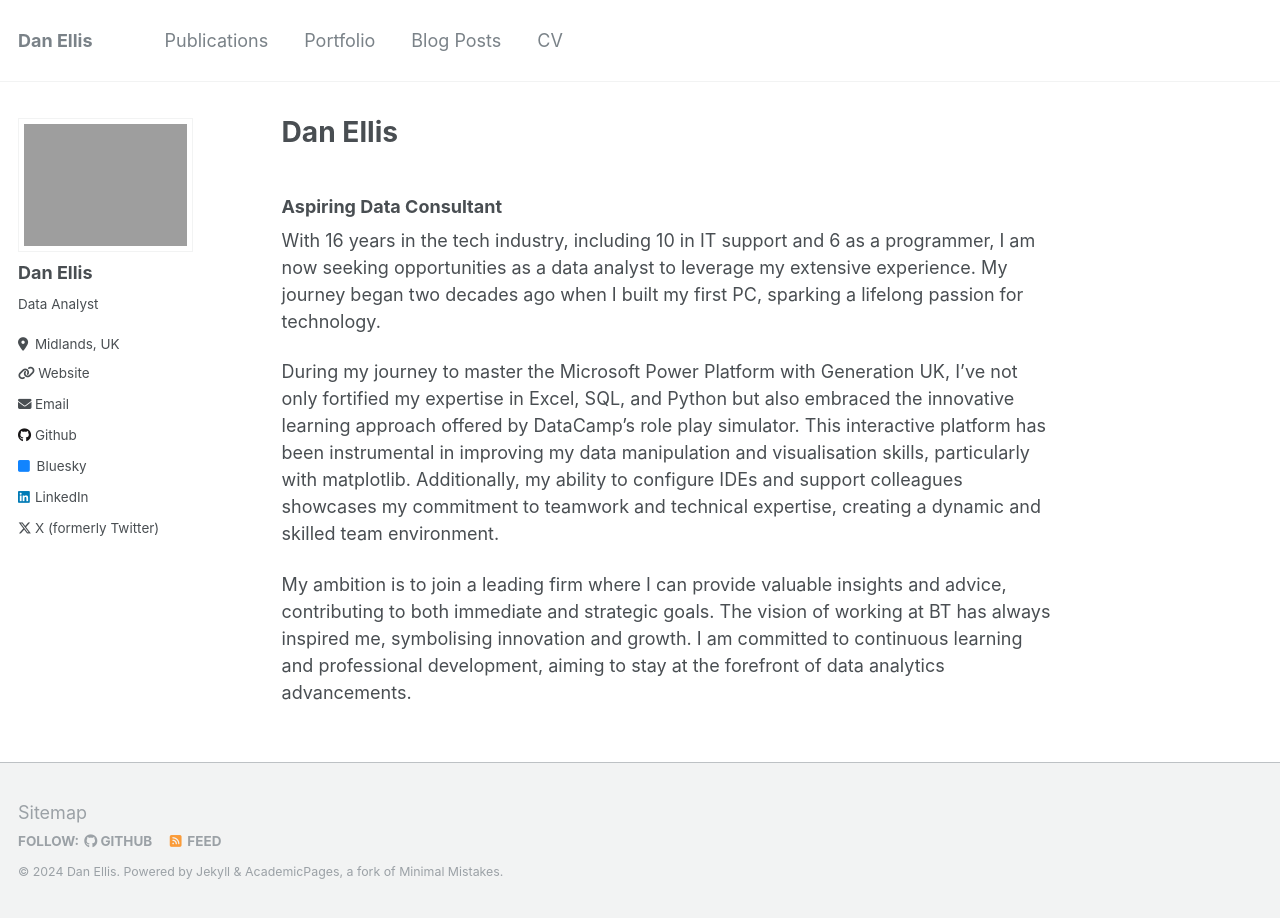
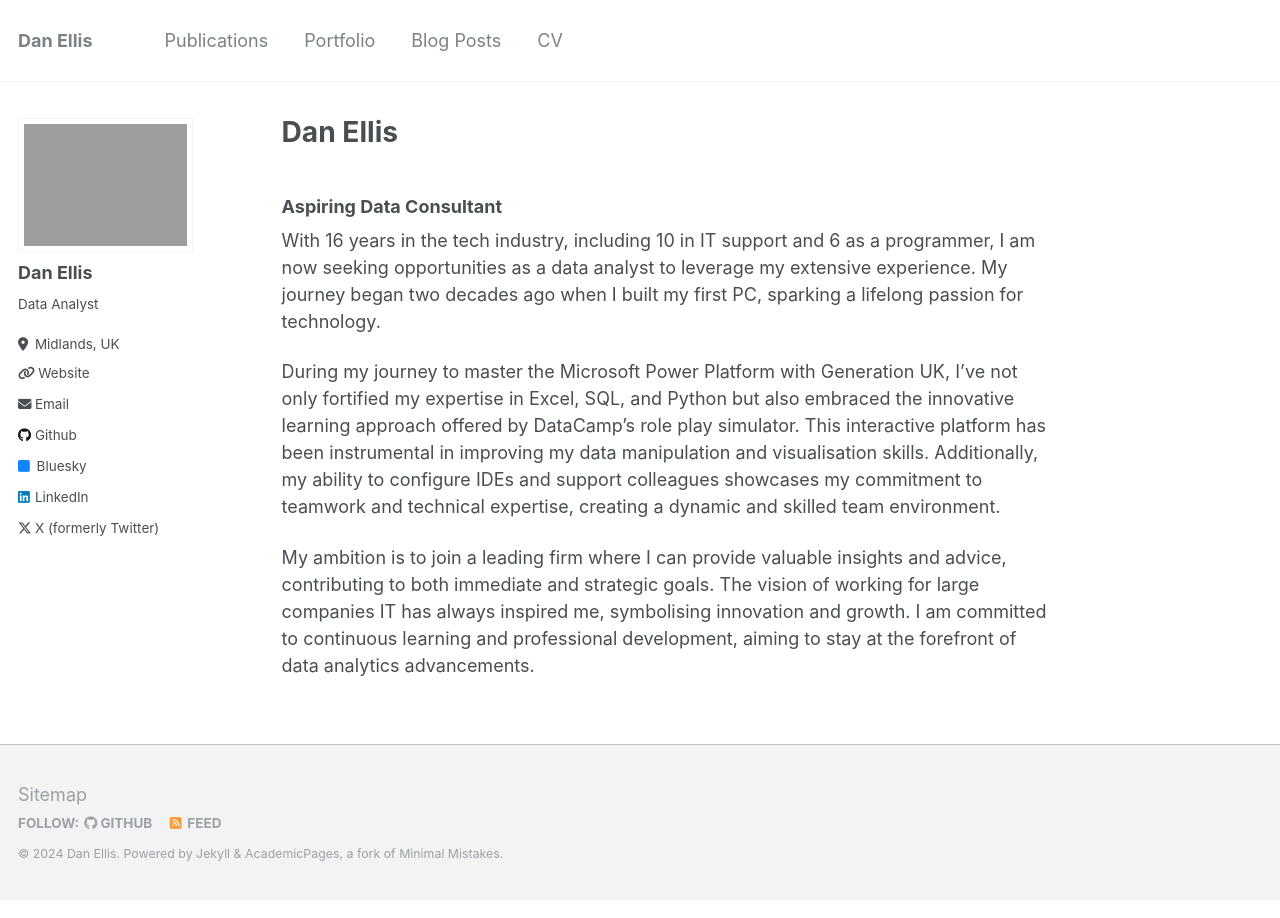
Before and after one commit to danellisprojects/danellisprojects.github.io, a Jekyll site: the page built from _pages/about.md, in a window 1280 px wide. Built offline with Jekyll 4.4.1, drawn with Linux system fonts in a browser that asks for light colours.

Commit message:
Update about.md

```diff
--- a/_pages/about.md
+++ b/_pages/about.md
@@ -11,6 +11,6 @@
 
 With 16 years in the tech industry, including 10 in IT support and 6 as a programmer, I am now seeking opportunities as a data analyst to leverage my extensive experience. My journey began two decades ago when I built my first PC, sparking a lifelong passion for technology.
 
-During my journey to master the Microsoft Power Platform with Generation UK, I’ve not only fortified my expertise in Excel, SQL, and Python but also embraced the innovative learning approach offered by DataCamp’s role play simulator. This interactive platform has been instrumental in improving my data manipulation and visualisation skills, particularly with matplotlib. Additionally, my ability to configure IDEs and support colleagues showcases my commitment to teamwork and technical expertise, creating a dynamic and skilled team environment.
+During my journey to master the Microsoft Power Platform with Generation UK, I’ve not only fortified my expertise in Excel, SQL, and Python but also embraced the innovative learning approach offered by DataCamp’s role play simulator. This interactive platform has been instrumental in improving my data manipulation and visualisation skills. Additionally, my ability to configure IDEs and support colleagues showcases my commitment to teamwork and technical expertise, creating a dynamic and skilled team environment.
 
-My ambition is to join a leading firm where I can provide valuable insights and advice, contributing to both immediate and strategic goals. The vision of working at BT has always inspired me, symbolising innovation and growth. I am committed to continuous learning and professional development, aiming to stay at the forefront of data analytics advancements.
+My ambition is to join a leading firm where I can provide valuable insights and advice, contributing to both immediate and strategic goals. The vision of working for large companies IT has always inspired me, symbolising innovation and growth. I am committed to continuous learning and professional development, aiming to stay at the forefront of data analytics advancements.
```
